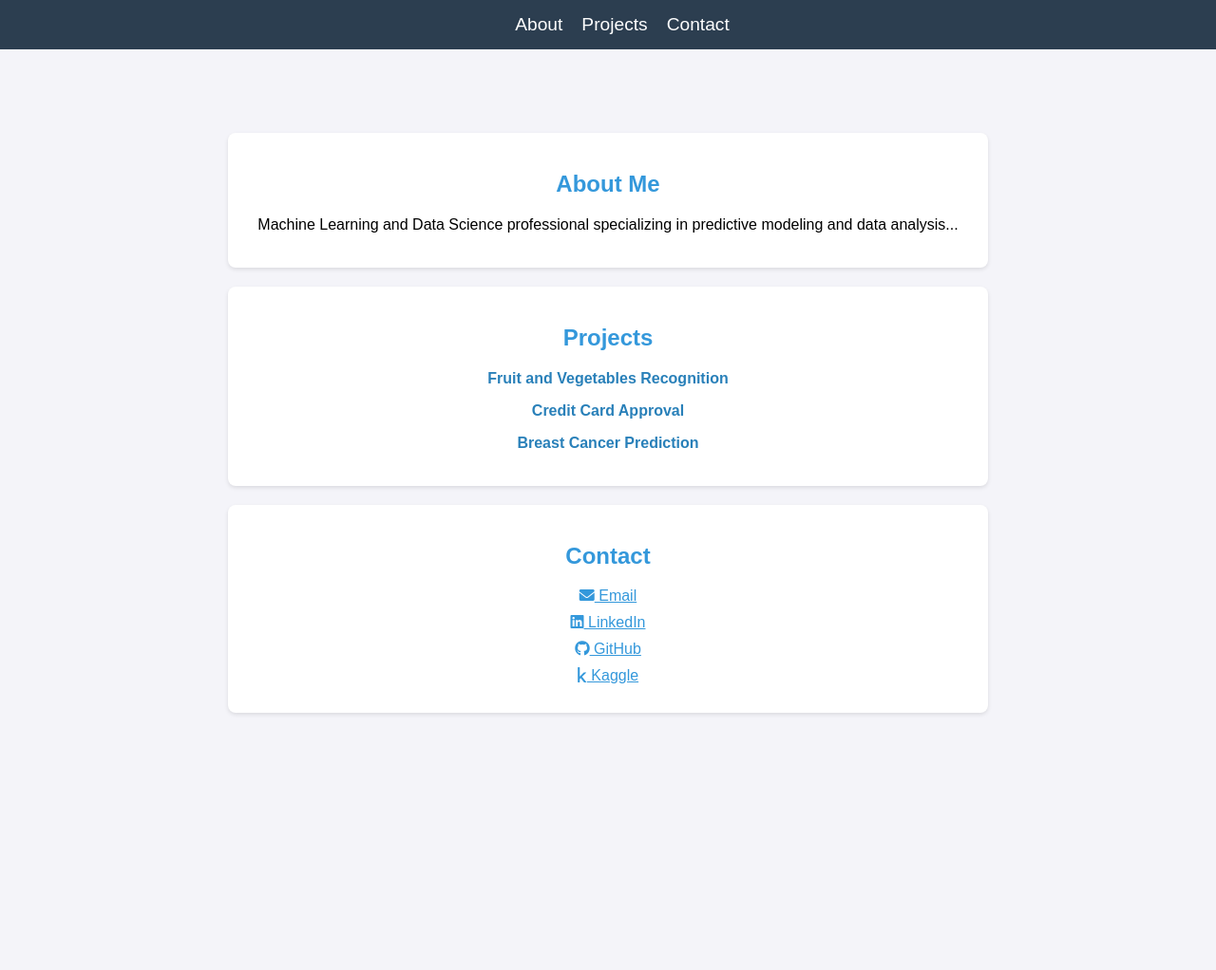
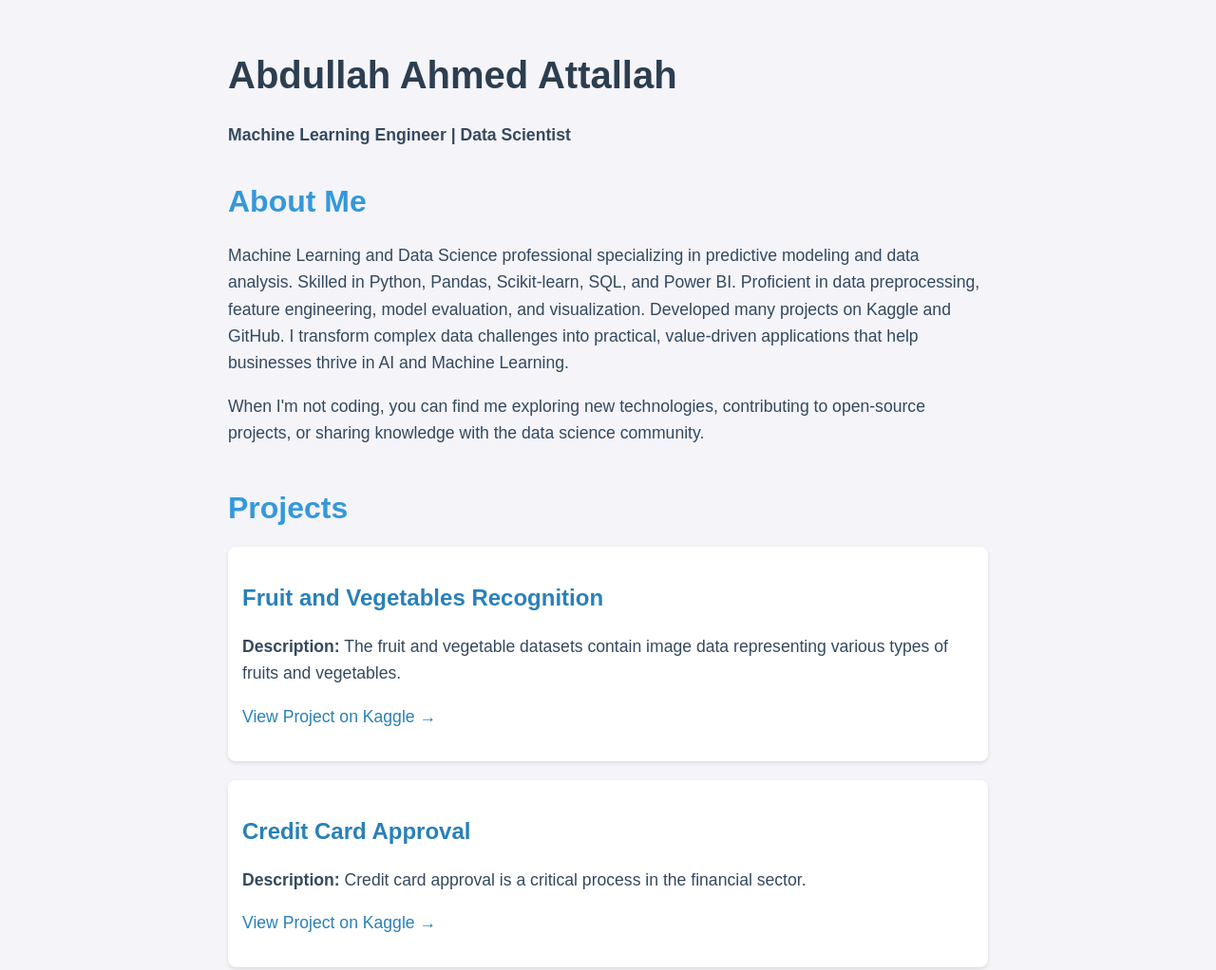
Before and after one commit to Abdullah-Attallah/Abdullah_Ahmed.github.io, a plain HTML site: page index.html in a window 1280 px wide. Shown: the top 1022 px of the page at 95% size. Before the commit the page ends 811 px from the top, so only its background shows below. Drawn offline with Linux system fonts and the light colour scheme.

Commit message:
Update index.html

```diff
--- a/index.html
+++ b/index.html
@@ -11,93 +11,136 @@
       margin: 0;
       padding: 0;
       background-color: #f4f4f9;
-      text-align: center;
-    }
-    .navbar {
-      background-color: #2c3e50;
-      padding: 15px;
-      position: fixed;
-      width: 100%;
-      top: 0;
-      left: 0;
-      display: flex;
-      justify-content: center;
-      gap: 20px;
-    }
-    .navbar a {
-      color: white;
-      text-decoration: none;
-      font-size: 1.2em;
-    }
-    .navbar a:hover {
-      text-decoration: underline;
+      color: #333;
+      line-height: 1.6;
     }
     .container {
       max-width: 800px;
-      margin: 100px auto 20px;
+      margin: 0 auto;
       padding: 20px;
     }
+    h1 {
+      color: #2c3e50;
+      font-size: 2.5em;
+      margin-bottom: 10px;
+    }
+    h2 {
+      color: #3498db;
+      font-size: 2em;
+      margin-top: 30px;
+      margin-bottom: 15px;
+    }
+    h3 {
+      color: #e74c3c;
+      font-size: 1.5em;
+      margin-top: 20px;
+      margin-bottom: 10px;
+    }
+    p {
+      color: #34495e;
+      font-size: 1.1em;
+    }
+    a {
+      color: #2980b9;
+      text-decoration: none;
+    }
+    a:hover {
+      text-decoration: underline;
+    }
     .section {
-      background: white;
-      padding: 20px;
-      margin: 20px 0;
+      margin-bottom: 40px;
+    }
+    .project {
+      background-color: #ffffff;
+      padding: 15px;
+      border-radius: 8px;
+      box-shadow: 0 2px 4px rgba(0, 0, 0, 0.1);
+      margin-bottom: 20px;
+    }
+    .contact-info {
+      background-color: #ffffff;
+      padding: 15px;
       border-radius: 8px;
       box-shadow: 0 2px 4px rgba(0, 0, 0, 0.1);
     }
-    h2 {
+    .contact-info a i {
+      margin-right: 10px;
+      font-size: 1.2em;
       color: #3498db;
     }
-    .project a {
-      text-decoration: none;
-      color: #2980b9;
-      font-weight: bold;
-    }
-    .project a:hover {
-      text-decoration: underline;
-    }
-    .contact-info a {
-      display: block;
-      margin: 10px 0;
-      color: #3498db;
-    }
-    .contact-info a:hover {
+    .contact-info a:hover i {
       color: #e74c3c;
     }
   </style>
 </head>
 <body>
-  <div class="navbar">
-    <a href="#about">About</a>
-    <a href="#projects">Projects</a>
-    <a href="#contact">Contact</a>
-  </div>
+  <div class="container">
+    <!-- Header -->
+    <h1>Abdullah Ahmed Attallah</h1>
+    <p><strong>Machine Learning Engineer | Data Scientist</strong></p>
 
-  <div class="container">
-    <div id="about" class="section">
+    <!-- About Me Section -->
+    <div class="section">
       <h2>About Me</h2>
-      <p>Machine Learning and Data Science professional specializing in predictive modeling and data analysis...</p>
+      <p>
+        Machine Learning and Data Science professional specializing in predictive modeling and data analysis. Skilled in Python, Pandas, Scikit-learn, SQL, and Power BI. Proficient in data preprocessing, feature engineering, model evaluation, and visualization. Developed many projects on Kaggle and GitHub. I transform complex data challenges into practical, value-driven applications that help businesses thrive in AI and Machine Learning.
+      </p>
+      <p>
+        When I'm not coding, you can find me exploring new technologies, contributing to open-source projects, or sharing knowledge with the data science community.
+      </p>
     </div>
 
-    <div id="projects" class="section">
+    <!-- Projects Section -->
+    <div class="section">
       <h2>Projects</h2>
+
       <div class="project">
-        <p><a href="https://www.kaggle.com/code/abdullahahmed98/fruit-and-vegetables-recognition">Fruit and Vegetables Recognition</a></p>
+        <h3><a href="https://www.kaggle.com/code/abdullahahmed98/fruit-and-vegetables-recognition">Fruit and Vegetables Recognition</a></h3>
+        <p><strong>Description:</strong> The fruit and vegetable datasets contain image data representing various types of fruits and vegetables.</p>
+        <p><a href="https://www.kaggle.com/code/abdullahahmed98/fruit-and-vegetables-recognition">View Project on Kaggle →</a></p>
       </div>
+
       <div class="project">
-        <p><a href="https://www.kaggle.com/code/abdullahahmed98/credit-card-approval">Credit Card Approval</a></p>
+        <h3><a href="https://www.kaggle.com/code/abdullahahmed98/credit-card-approval">Credit Card Approval</a></h3>
+        <p><strong>Description:</strong> Credit card approval is a critical process in the financial sector.</p>
+        <p><a href="https://www.kaggle.com/code/abdullahahmed98/credit-card-approval">View Project on Kaggle →</a></p>
       </div>
+
       <div class="project">
-        <p><a href="https://www.kaggle.com/code/abdullahahmed98/breast-cancer">Breast Cancer Prediction</a></p>
+        <h3><a href="https://www.kaggle.com/code/abdullahahmed98/breast-cancer">Breast Cancer Prediction</a></h3>
+        <p><strong>Description:</strong> In this project, I aim to predict [Malignant and Benign] using [Breast Cancer]. I will apply multiple machine learning models to identify the best performing one.</p>
+        <p><a href="https://www.kaggle.com/code/abdullahahmed98/breast-cancer">View Project on Kaggle →</a></p>
       </div>
     </div>
 
-    <div id="contact" class="section">
+    <!-- Contact Section -->
+    <div class="section">
       <h2>Contact</h2>
       <div class="contact-info">
-        <a href="mailto:abdullahattallah853@gmail.com"><i class="fas fa-envelope"></i> Email</a>
-        <a href="https://www.linkedin.com/in/abdullah-data-science/"><i class="fab fa-linkedin"></i> LinkedIn</a>
-        <a href="https://github.com/Abdullah-Attallah"><i class="fab fa-github"></i> GitHub</a>
-        <a href="https://www.kaggle.com/abdullahahmed98"><i class="fab fa-kaggle"></i> Kaggle</a>
+        <p>
+          <strong>Email:</strong>
+          <a href="mailto:abdullahattallah853@gmail.com">
+            <i class="fas fa-envelope"></i> abdullahattallah853@gmail.com
+          </a>
+        </p>
+        <p>
+          <strong>LinkedIn:</strong>
+          <a href="https://www.linkedin.com/in/abdullah-data-science/">
+            <i class="fab fa-linkedin"></i> linkedin.com/in/Abdullah
+          </a>
+        </p>
+        <p>
+          <strong>GitHub:</strong>
+          <a href="https://github.com/Abdullah-Attallah">
+            <i class="fab fa-github"></i> github.com/Abdullah
+          </a>
+        </p>
+        <p>
+          <strong>Kaggle:</strong>
+          <a href="https://www.kaggle.com/abdullahahmed98">
+            <i class="fab fa-kaggle"></i> kaggle.com/Abdullah
+          </a>
+        </p>
       </div>
     </div>
   </div>
```
